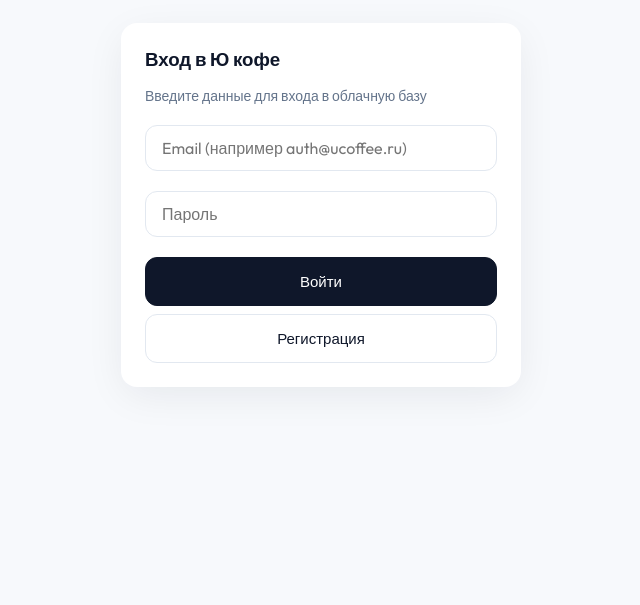
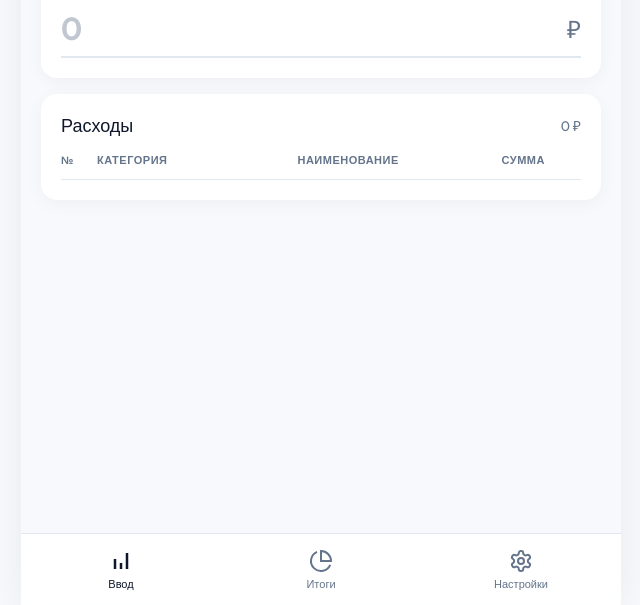
Before and after one commit to yuraertsev-blip/u-coff-FINANCE, a website with bundled scripts: page index.html in a window 1280 px wide. Shown: the part 195-800 px from the top of the page, without its empty margins (319-959 px from the left). Built offline with nearby package versions, Linux system fonts and the light colour scheme; no server answers.

Commit message:
Update index.html

```diff
--- a/index.html
+++ b/index.html
@@ -14,19 +14,6 @@
     <script src="https://cdnjs.cloudflare.com/ajax/libs/exceljs/4.3.0/exceljs.min.js"></script>
 </head>
 <body>
-    <div id="auth-overlay">
-        <div class="modal-card" style="margin: auto;">
-            <h3>Вход в Ю кофе</h3>
-            <p style="margin-bottom: 20px; font-size: 14px; color: var(--text-muted)">Введите данные для входа в облачную базу</p>
-            <input type="email" id="auth-email" class="modal-input" placeholder="Email (например auth@ucoffee.ru)" autocomplete="email">
-            <input type="password" id="auth-pwd" class="modal-input" placeholder="Пароль" autocomplete="current-password">
-            <div style="display:flex; flex-direction:column; gap:8px;">
-                <button id="auth-login-btn" class="btn-outline primary">Войти</button>
-                <button id="auth-reg-btn" class="btn-outline">Регистрация</button>
-            </div>
-            <p id="auth-error" style="color: var(--accent-expense); font-size: 13px; margin-top: 12px; display: none;"></p>
-        </div>
-    </div>
     <div id="app">
         <!-- Views will be dynamically injected here -->
         <main id="view-container">
```
